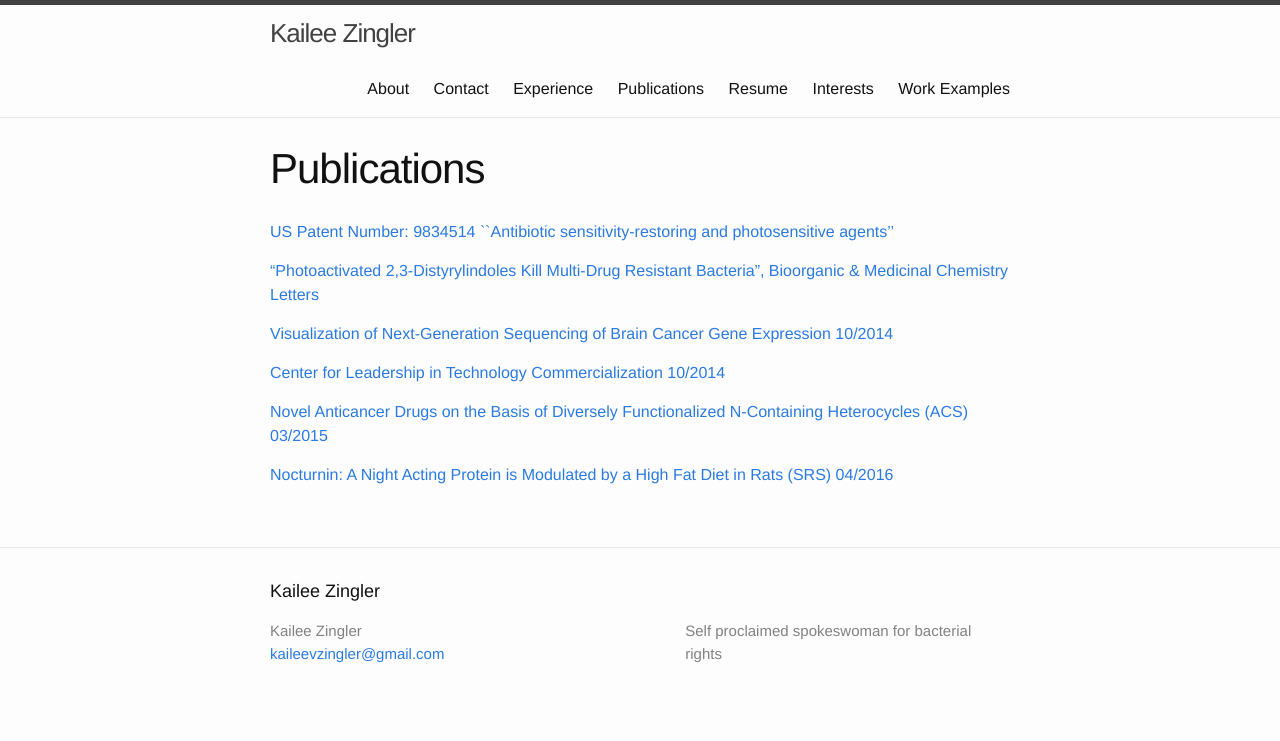
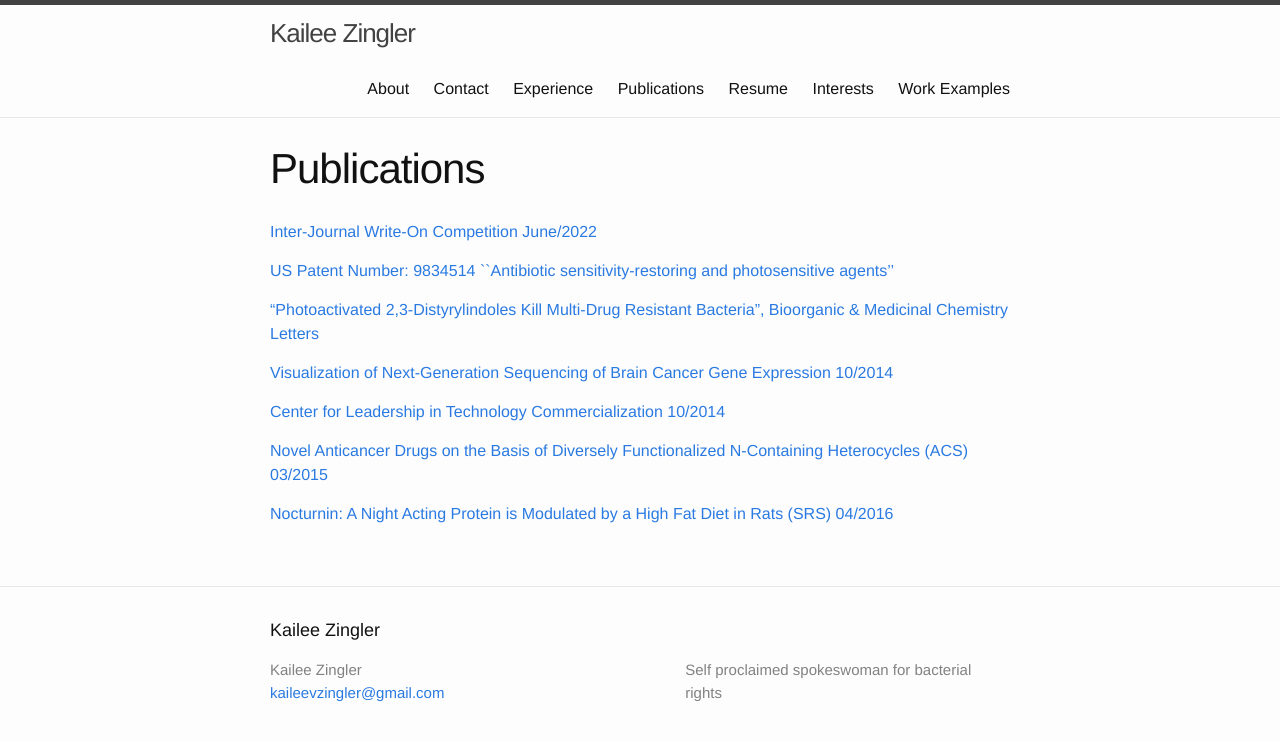
Before and after one commit to kzingler/kzingler.github.io, a Jekyll site: the page built from publications.md, in a window 1280 px wide. Shown: the top 741 px of the page. Built offline with Jekyll 4.4.1, drawn with Linux system fonts in a browser that asks for light colours.

Commit message:
Update publications.md
added new thing

```diff
--- a/publications.md
+++ b/publications.md
@@ -3,6 +3,7 @@ layout: page
 title: Publications
 permalink: /publications/
 ---
+[Inter-Journal Write-On Competition June/2022](../assets/Inter-Journal Write-On Competition 2022.pdf)
 
 [US Patent Number: 9834514 ``Antibiotic sensitivity-restoring and photosensitive agents''](https://patents.justia.com/patent/9834514)
 
```
